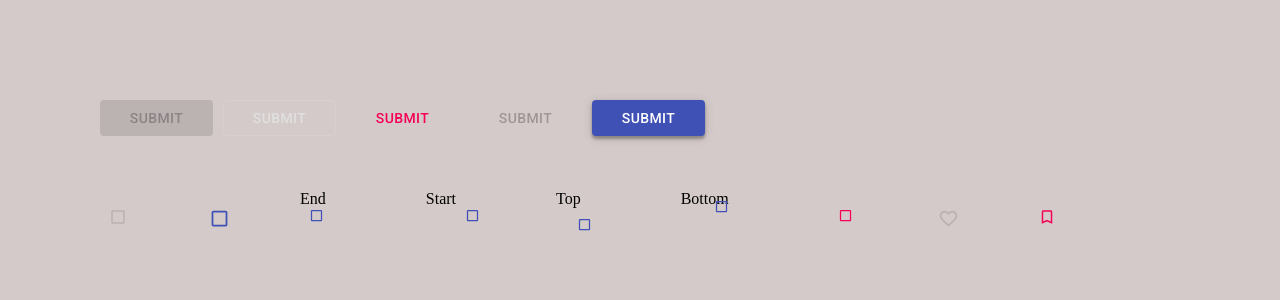
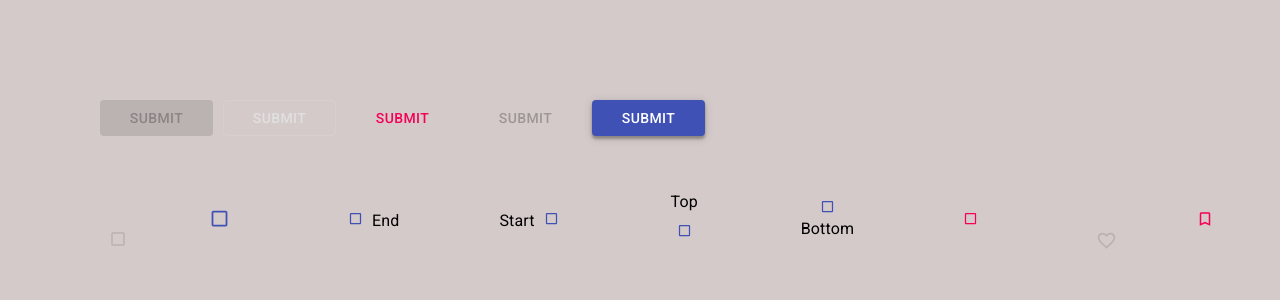
Before and after one commit to z123fg/antraui, a React (Create React App) app: page / in a window 1280 px wide. Shown: the top 300 px of the page. Built offline with nearby package versions, Linux system fonts and the light colour scheme.

Commit message:
Fix label placement position and add styles to label

```diff
--- a/src/components/Checkbox/_Checkbox.scss
+++ b/src/components/Checkbox/_Checkbox.scss
@@ -1,5 +1,6 @@
 @use "../../scss/variable";
 @use "../../scss/mixin";
+@import url('https://fonts.googleapis.com/css2?family=Roboto&display=swap');
 
 $color-map: (
   primary: (
@@ -30,7 +31,13 @@ $color-map: (
     margin: 9px;
     padding: 9px;
     z-index: 1;
+    display: flex;
+    align-items: center;
+    letter-spacing: 0.15px;
     @if $size == "small" {
+      font-size: 16px;
+      font-weight: 400;
+      line-height: 24px;
       height: variable.$small-box-size;
       width: variable.$small-box-size;
     } @else if $size == "medium" {
@@ -41,6 +48,10 @@ $color-map: (
       width: variable.$large-box-size;
     }
   }
+  // This is for Hover but will need to be implemented differently
+  // .checkbox--icon-#{$color}-#{$size} svg:hover {
+  //   fill: map-get(map-get($color-map, $color), "hover");
+  // }
   .checkbox-#{$color}-#{$size}:disabled {
     cursor: default;
   }
@@ -49,15 +60,15 @@ $color-map: (
     fill: map-get(map-get($color-map, $color), "default");
     padding: 9px;
     @if $size == "small" {
-      position: absolute;
+      // position: absolute;
       height: variable.$small-box-size;
       width: variable.$small-box-size;
     } @else if $size == "medium" {
-      position: absolute;
+      // position: absolute;
       height: variable.$medium-box-size;
       width: variable.$medium-box-size;
     } @else if $size == "large" {
-      position: absolute;
+      // position: absolute;
       height: variable.$large-box-size;
       width: variable.$large-box-size;
     }
@@ -101,6 +112,12 @@ $color-map: (
   }
   .checkbox--label-#{$labelPlace} {
     display: inline-flex;
+    margin: 0px;
+    font-family: Roboto, Helvetica, Arial, sans-serif;
+    font-weight: 400;
+    font-size: 1rem;
+    line-height: 1.5;
+    letter-spacing: 0.00938em;
     @if $labelPlace == "end" {
 
     } @else if $labelPlace == "top" {
@@ -108,7 +125,7 @@ $color-map: (
     } @else if $labelPlace == "start" {
 
     } @else if $labelPlace == "bottom" {
-
+      transform: translate(0, -10px);
     }
   }
 }
```
